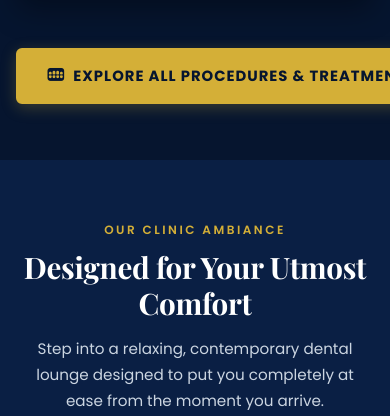
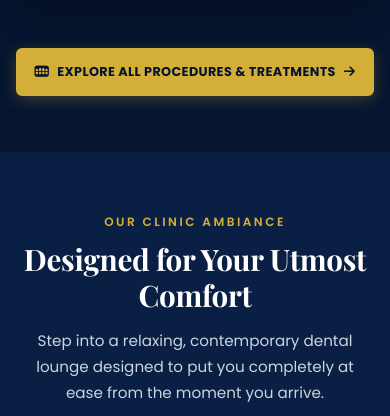
Before and after one commit to Nafiniyad4493/dental-clinic-website, a website: page public/index.html in a window 390 px wide. Shown: the part 8992-9408 px from the top of the page. Drawn offline with nearby package versions, Linux system fonts and the light colour scheme; a web font is replaced by a local one.

Commit message:
Fix procedures button navigation and mobile layout

```diff
--- a/public/index.html
+++ b/public/index.html
@@ -414,9 +414,11 @@
                 </div>
             </div>
 
-            <div class="text-center mt-4 reveal fade-up">
-                <a href="services.html" class="btn btn-primary" style="display: inline-flex; align-items: center; gap: 8px;">
-                    <i class="fa-solid fa-teeth"></i> Explore All Procedures & Treatments <i class="fa-solid fa-arrow-right"></i>
+            <div class="services-cta-wrapper text-center mt-4 reveal fade-up">
+                <a href="services.html" class="btn btn-primary btn-explore-services">
+                    <i class="fa-solid fa-teeth" aria-hidden="true"></i>
+                    <span class="btn-text">Explore All Procedures & Treatments</span>
+                    <i class="fa-solid fa-arrow-right" aria-hidden="true"></i>
                 </a>
             </div>
         </div>
--- a/public/styles.css
+++ b/public/styles.css
@@ -479,6 +479,11 @@ button, input, select, textarea {
     position: relative;
 }
 
+/* Hide Mobile Drawer CTA on Desktop */
+.mobile-menu-cta {
+    display: none !important;
+}
+
 .nav-link {
     color: rgba(255, 255, 255, 0.9);
     font-weight: 500;
@@ -717,7 +722,7 @@ button, input, select, textarea {
     flex-direction: column;
     justify-content: space-between;
     align-items: center;
-    padding: calc(var(--nav-height) + 1.25rem) 1.5rem 2.5rem;
+    padding: calc(var(--nav-height) + 1.5rem) 1.5rem 2.5rem;
     box-sizing: border-box;
     pointer-events: none;
 }
@@ -1284,6 +1289,43 @@ button, input, select, textarea {
 .service-link:hover {
     gap: 0.75rem;
     color: var(--clr-gold-light);
+}
+
+/* Explore All Procedures & Treatments Button */
+.services-cta-wrapper {
+    display: flex;
+    justify-content: center;
+    align-items: center;
+    width: 100%;
+    box-sizing: border-box;
+}
+
+.btn-explore-services {
+    display: inline-flex;
+    align-items: center;
+    justify-content: center;
+    gap: 0.75rem;
+    white-space: normal;
+    word-break: normal;
+    overflow-wrap: break-word;
+    box-sizing: border-box;
+    width: auto;
+    max-width: 100%;
+    min-height: 48px;
+    padding: 0.95rem 2rem;
+    text-align: center;
+    line-height: 1.35;
+    letter-spacing: 0.75px;
+}
+
+.btn-explore-services i {
+    flex-shrink: 0;
+    display: inline-flex;
+    align-items: center;
+}
+
+.btn-explore-services .btn-text {
+    display: inline;
 }
 
 /* --------------------------------------------------------------------------
@@ -1980,7 +2022,7 @@ button, input, select, textarea {
 
     /* Mobile Drawer Call-to-Action Buttons */
     .mobile-menu-cta {
-        display: flex;
+        display: flex !important;
         flex-direction: column;
         gap: 0.85rem;
         margin-top: 2rem;
@@ -2133,6 +2175,14 @@ button, input, select, textarea {
         padding: 0.85rem 1.35rem;
         font-size: 0.94rem;
     }
+
+    .btn-explore-services {
+        width: 100%;
+        max-width: 440px;
+        padding: 0.85rem 1.25rem;
+        font-size: 0.875rem;
+        letter-spacing: 0.5px;
+    }
 }
 
 /* STANDARD & SMALL MOBILE PHONES (320px - 480px) */
@@ -2243,6 +2293,16 @@ button, input, select, textarea {
         font-size: 1.35rem;
     }
 
+    .btn-explore-services {
+        width: 100%;
+        max-width: 100%;
+        padding: 0.8rem 1rem;
+        font-size: clamp(0.8rem, 3.2vw, 0.86rem);
+        letter-spacing: 0.35px;
+        line-height: 1.3;
+        gap: 0.5rem;
+    }
+
     .hide-sm {
         display: none !important;
     }
@@ -2265,6 +2325,13 @@ button, input, select, textarea {
         padding: 0.65rem 0.85rem;
     }
 
+    .btn-explore-services {
+        padding: 0.75rem 0.5rem;
+        font-size: 0.76rem;
+        letter-spacing: 0.2px;
+        gap: 0.35rem;
+    }
+
     .btn {
         padding: 0.75rem 1.25rem;
         font-size: 0.85rem;
```
